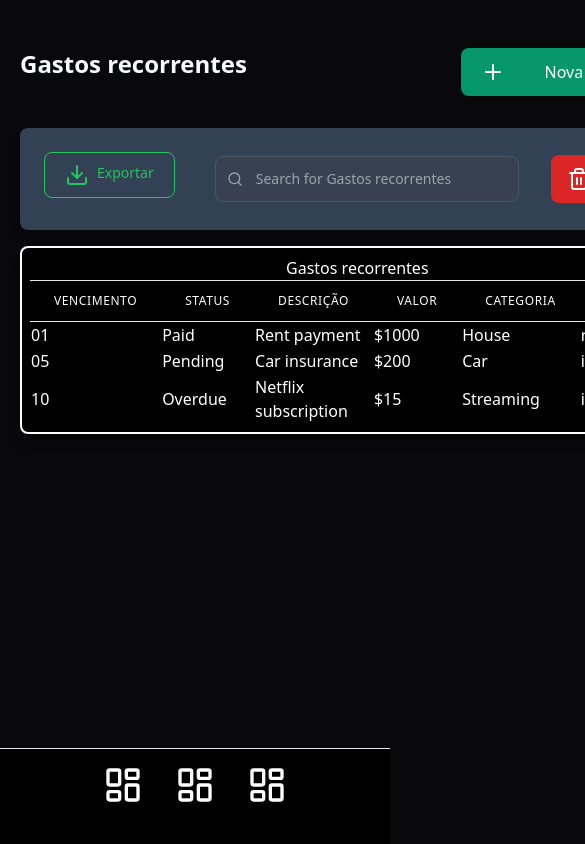
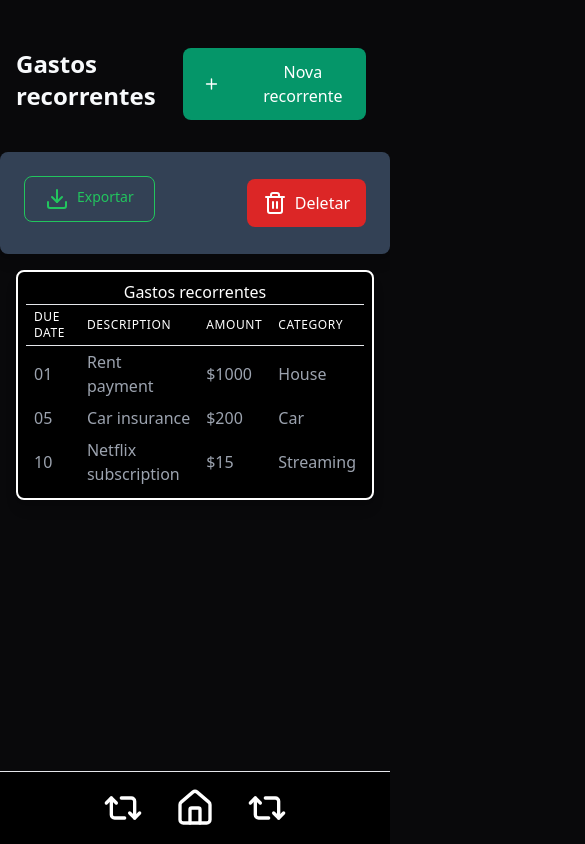
Before and after one commit to Fulozz/controle-financeiro, a Next.js app: page /recorrentes in a window 390 px wide. Shown: the top 844 px of the page, 585 px wide, since content can reach past the window. Built offline with nearby package versions, Linux system fonts and the light colour scheme.

Commit message:
Refactor layout and styling in overview and recorrentes pages; improve DataTable structure and enhance BottomBar component with new icons

```diff
--- a/src/app/(front-end)/overview/page.jsx
+++ b/src/app/(front-end)/overview/page.jsx
@@ -36,7 +36,7 @@ const page = () => {
 
     if(isLoading | !user) {
       return (
-        <div className='loading h-full w-full bg-black'>Carregando...</div>
+        <div className='loading h-auto w-full '>Carregando...</div>
       )
     }
     if(!isAuthenticated) {
@@ -53,7 +53,7 @@ return (
         <DashboardTables user={user} mesRef={mesPorExtenso} data={tableData} isLoading={tableIsLoading} error={tableError} />
       </div>
       {/* TODO: GASTOS RECENTES E OVERVIEW DOS MESES https://ui.shadcn.com/examples/dashboard */}
-      <div className="flex  dark:bg-[#18181A] justify-center items-center z-40 fixed right-8 bottom-8 h-[50px] w-[50px] rounded-lg  border border-gray-400 shadow-lg">
+      <div className="flex  dark:bg-[#18181A] justify-center items-center z-40 fixed right-6 bottom-[90px] h-[50px] w-[50px] rounded-lg  border border-gray-400 shadow-lg">
         <BottomMenu user={user} forceUpdate={forceUpdate} setForceUpdate={setForceUpdate}/>
       </div>
     </div>
--- a/src/app/(front-end)/recorrentes/page.jsx
+++ b/src/app/(front-end)/recorrentes/page.jsx
@@ -15,7 +15,7 @@ const page = () => {
   return (
     <>
     <div className={`  justify-center ${isActive === false ? "px-0" : "pl-[270px] pt-2"}`}>
-      <div className="px-5">
+      <div className="">
         <div className="py-4">
           <PageHeader linkTitle={linkTitle} heading={heading} isOpen={isOpen} setIsOpen={setIsOpen}/>
           <TableActions title="Gastos recorrentes" setSearch={setSearch} search={search}/>
--- a/src/common/DataTable.jsx
+++ b/src/common/DataTable.jsx
@@ -1,47 +1,44 @@
 import React from 'react';
 
-const DataTable = ({ data = [
+const DataTable = ({
+  data = [
     {
       id: 1,
       dueDate: '01',
-        status: 'Paid',
       description: 'Rent payment',
       amount: '$1000',
       category: 'House',
-        attachment: 'receipt.pdf'
     },
     {
       id: 2,
       dueDate: '05',
-        status: 'Pending',
       description: 'Car insurance',
       amount: '$200',
       category: 'Car',
-        attachment: 'insurance.pdf'
     },
     {
       id: 3,
       dueDate: '10',
-        status: 'Overdue',
       description: 'Netflix subscription',
       amount: '$15',
       category: 'Streaming',
-        attachment: 'invoice.pdf'
-    }
-], columns = [
+    },
+  ],
+  columns = [
     { id: 'dueDate', label: 'Due Date' },
-    { id: 'status', label: 'Status' },
     { id: 'description', label: 'Description' },
     { id: 'amount', label: 'Amount' },
     { id: 'category', label: 'Category' },
-    { id: 'attachment', label: 'Attachment' }
-], resourceTitle = "Gastos recorrentes", search}) => {
-  // Filter the data based on the search term
+
+  ],
+  resourceTitle = "Gastos recorrentes",
+  search,
+}) => {
+  // Filter the data based on the search term (same logic as before)
   const filteredData = data.filter((item) => {
     const searchTermLower = search.toLowerCase();
     let found = false;
 
-    // Iterate through relevant columns for filtering
     columns.forEach((column) => {
       if (typeof item[column.id] === 'string') {
         found = found || item[column.id].toLowerCase().includes(searchTermLower);
@@ -52,24 +49,28 @@ const DataTable = ({ data = [
   });
 
   return (
-    <div className="overflow-x-auto shadow-lg bg-white dark:bg-black border-white border-2 rounded-lg p-2">
+    <div className="overflow-x-auto shadow-lg bg-white dark:bg-black border-white border-2 rounded-lg p-2 mx-4">
       <table className="min-w-full divide-y divide-gray-700 dark:divide-gray-200 items-center">
         <caption className="">{resourceTitle}</caption>
         <thead>
           <tr className="sticky top-0">
-            <th className="px-6 py-3 text-left text-xs font-medium text-black dark:text-white uppercase tracking-wider">Vencimento</th>
-            <th className="px-6 py-3 text-left text-xs font-medium text-black dark:text-white uppercase tracking-wider">Status</th>
-            <th className="px-6 py-3 text-left text-xs font-medium text-black dark:text-white uppercase tracking-wider">Descrição</th>
-            <th className="px-6 py-3 text-left text-xs font-medium text-black dark:text-white uppercase tracking-wider">Valor</th>
-            <th className="px-6 py-3 text-left text-xs font-medium text-black dark:text-white uppercase tracking-wider">Categoria</th>
-            <th className="px-6 py-3 text-left text-xs font-medium text-black dark:text-white uppercase tracking-wider">Anexo</th>
+            {columns.map((column) => (
+              <th
+                key={column.id}
+                className="px-2 py-1 text-left text-xs font-medium text-black dark:text-white uppercase tracking-wider"
+              >
+                {column.label}
+              </th>
+            ))}
           </tr>
         </thead>
         <tbody>
           {filteredData.map((row) => (
-            <tr key={row.id}>
+            <tr key={row.id} className="text-gray-700 dark:text-gray-400">
               {columns.map((column) => (
-                <td key={column.id}>{row[column.id]}</td>
+                <td key={column.id} className="px-2 py-1">
+                  {row[column.id]}
+                </td>
               ))}
             </tr>
           ))}
--- a/src/common/PageHeader.jsx
+++ b/src/common/PageHeader.jsx
@@ -5,7 +5,7 @@ import { Plus } from "lucide-react";
 const PageHeader = ({ heading, linkTitle, isOpen, setIsOpen }) => {
 
   return (
-    <div onClick={()=>setIsOpen(true)} className="flex justify-between py-8">
+    <div onClick={()=>setIsOpen(true)} className="flex justify-between py-8  mx-4">
       <Heading title={heading} />
       <span
         className="space-x-10 text-white bg-emerald-600 hover:bg-emerald-600/90 focus:ring-4 focus:outline-none focus:ring-emerald-600/50 font-medium rounded-lg text-md px-5 py-3 text-center inline-flex items-center dark:focus:ring-emerald-600/55 me-2"
--- a/src/common/TableActions.jsx
+++ b/src/common/TableActions.jsx
@@ -22,7 +22,7 @@ const TableActions = ({title, search, setSearch}) => {
         <label htmlFor="table-search" className="sr-only">
           Procurar
         </label>
-        <div className="relative ">
+        <div className="hidden md:relative ">
           <div className="absolute inset-y-0 rtl:inset-r-0 start-0 flex items-center ps-3 pointer-events-none">
             <Search className="w-4 h-4 text-gray-500 dark:text-gray-400" />
           </div>
--- a/src/components/bottombar/BottomBar.jsx
+++ b/src/components/bottombar/BottomBar.jsx
@@ -1,20 +1,20 @@
 import React from 'react'
-import { LayoutDashboard } from 'lucide-react'
+import { LayoutDashboard, House, Repeat2 } from 'lucide-react'
 
 const BottomBar = () => {
   return (
-    <div className="fixed  bottom-0 left-0 right-0  md:hidden justify-space  items-center h-24 w-full bg-black border-t-[1px]">
+    <div className="fixed  z-[99] bottom-0 left-0 right-0  md:hidden justify-space  items-center h-18 w-full bg-black border-t-[1px]">
 
         <div className="flex justify-center items-center">
           <div className="p-4">
-          <LayoutDashboard className="h-[40px] w-[40px]" />
+          <Repeat2 className="h-[40px] w-[40px]" />
           </div>
-          <div className="p-4">
-          <LayoutDashboard className="h-[40px] w-[40px]" />
-          </div>
-          <div className="p-4">
-          <LayoutDashboard className="h-[40px] w-[40px]" />
-          </div>
+          <a href="/overview" className="p-4">
+          <House className="h-[40px] w-[40px]" />
+          </a>
+          <a href="/recorrentes" className="p-4">
+          <Repeat2 className="h-[40px] w-[40px]" />
+          </a>
         </div>
 
 
--- a/src/components/dashboard/DashboardCard.jsx
+++ b/src/components/dashboard/DashboardCard.jsx
@@ -13,15 +13,15 @@ const DashboardCard = ({ user, mesRef, data, isLoading, error}) => {
               <div className="grid auto-rows-min gap-4 md:grid-cols-3">
                 <div className="aspect-video rounded-xl bg-white shadow-lg dark:bg-[#18181A] flex flex-col items-center justify-center">
                   <p className='text-base md:text-[1.4rem] '>Total recebido - <span className='font-bold'>{mes}</span> </p>
-                  <h2 className='text-[2.2rem] text-blue-500 font-bold'>Carregando</h2>
+                  <h2 className='text-[2.2rem] text-blue-500 font-bold'>...Carregando</h2>
                 </div>
                 <div className="aspect-video rounded-xl bg-white shadow-lg dark:bg-[#18181A] flex flex-col items-center justify-center">
                   <p className='text-base md:text-[1.4rem] '>Total pago - <span className='font-bold'>{mes}</span> </p>
-                  <h2 className='text-[2.2rem] text-red-500 font-bold'>-Carregando</h2>
+                  <h2 className='text-[2.2rem] text-red-500 font-bold'>...Carregando</h2>
                 </div>
                 <div className="aspect-video rounded-xl bg-white shadow-lg dark:bg-[#18181A] flex flex-col items-center justify-center">
                   <p className='text-base md:text-[1.4rem] '>Saldo</p>
-                  <h2 className='text-[2.2rem] text-green-500 font-bold'>{mes}</h2>
+                  <h2 className='text-[2.2rem] text-green-500 font-bold'>...Carregando</h2>
                 </div>
               </div>
             </div>;
--- a/src/components/sidebar/Sidebar.jsx
+++ b/src/components/sidebar/Sidebar.jsx
@@ -22,7 +22,7 @@ const Sidebar = () => {
 
         {
             isAuthenticated && (
-                <div className="hidden md:block -translate-x-full ">
+                <div className={`hidden translate-x-0 md:block ${isActive && "-translate-x-full"}`} >
                     <nav className={`fixed inset-y-0 left-0  bg-[#FAFAFA] dark:bg-[#18181B] ${isActive ? 'w-64 translate-x-0 transition-all duration-300 ease-in-out' : '-translate-x-full transition-all duration-300 ease-in-out'}`}>
                     <div className="flex text-white items-center justify-start p-4 hover:bg-[#F4F4F5] dark:hover:bg-[#27272A] rounded-lg gap-2 ">
                         <div className="flex aspect-square size-8 items-center justify-center rounded-lg bg-blue-400">
```
Lines whose indentation alone changed are shown as unchanged.
